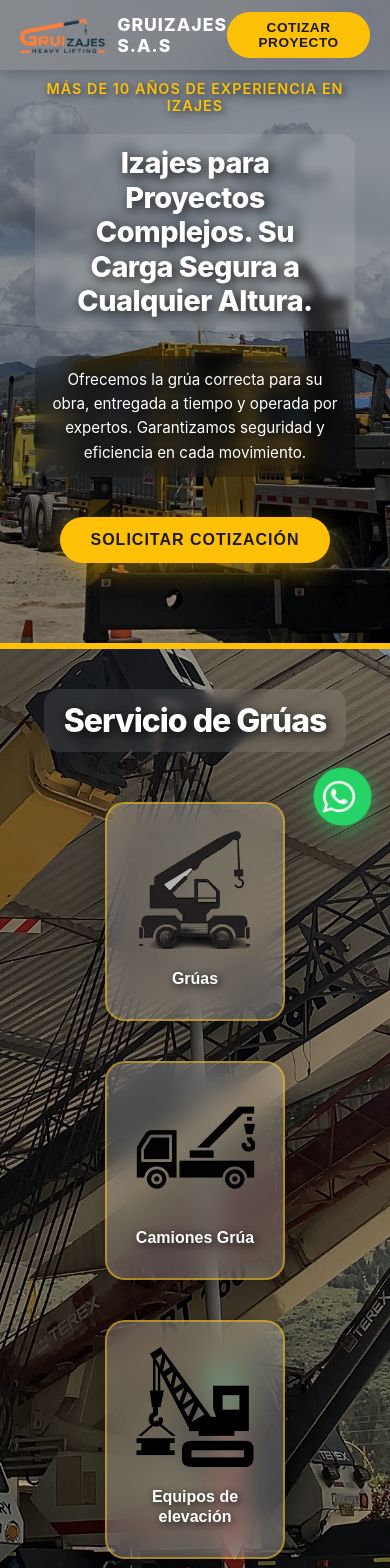
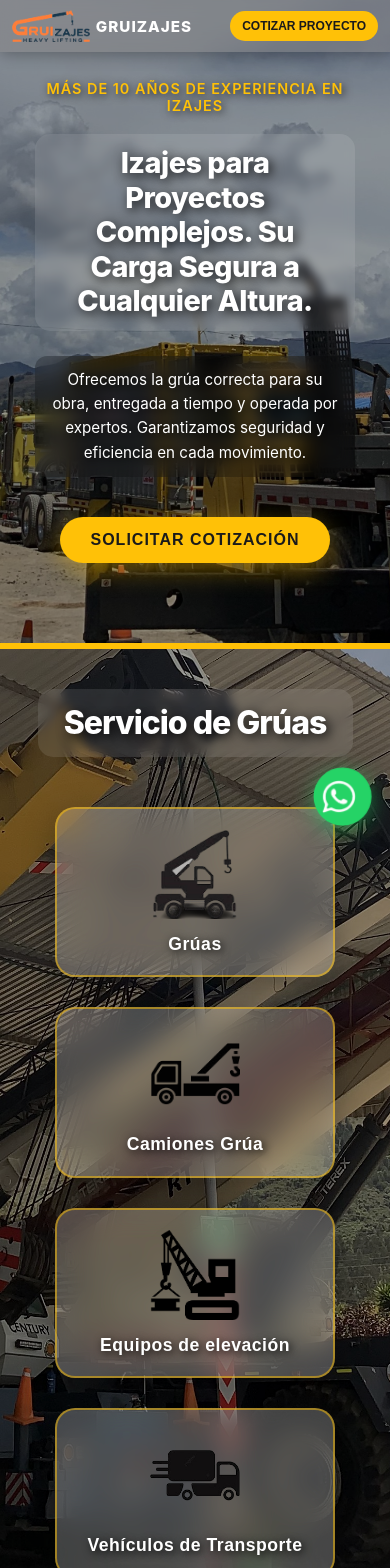
Before and after one commit to Marlonnxz/gruizajes-website, a React (Vite) app: page / in a window 390 px wide. Shown: the top 1568 px of the page. Built offline with nearby package versions, Linux system fonts and the light colour scheme.

Commit message:
Fix: Mejorar responsive del Navbar y agregar link al logo, se termina la pagina,se solucionaron ultimos bugs en el responsive

```diff
--- a/src/components/Navbar.css
+++ b/src/components/Navbar.css
@@ -7,22 +7,25 @@
   justify-content: space-between;
   align-items: center;
   padding: 15px 50px;
- background: rgba(138, 135, 135, 0.468);
+  background: rgba(138, 135, 135, 0.468);
   backdrop-filter: blur(10px);
   z-index: 1000;
-  box-shadow: 0 2px 15px rgba(0,0,0,0.3);
+  box-shadow: 0 2px 15px rgba(0, 0, 0, 0.3);
+  transition: all 0.3s ease;
 }
 
 .navbar-logo {
   display: flex;
   align-items: center;
   gap: 12px;
+  text-decoration: none;
 }
 
 .logo-img {
   height: 45px;
   width: auto;
   filter: brightness(1.1);
+  transition: height 0.3s ease;
 }
 
 .logo-text {
@@ -30,6 +33,8 @@
   font-weight: 800;
   color: #fff;
   letter-spacing: 1px;
+  white-space: nowrap;
+  transition: font-size 0.3s ease;
 }
 
 .navbar-menu {
@@ -50,17 +55,17 @@
 }
 
 .navbar-menu li a:hover {
-  color: #FFC107;
+  color: #ffc107;
 }
 
 .navbar-menu li a::after {
-  content: '';
+  content: "";
   position: absolute;
   bottom: -5px;
   left: 0;
   width: 0;
   height: 2px;
-  background: #FFC107;
+  background: #ffc107;
   transition: width 0.3s ease;
 }
 
@@ -69,7 +74,7 @@
 }
 
 .btn-cotizar {
-  background: #FFC107;
+  background: #ffc107;
   color: #1a1a1a;
   padding: 10px 25px;
   border-radius: 25px;
@@ -80,34 +85,64 @@
   transition: all 0.3s ease;
   text-transform: uppercase;
   letter-spacing: 0.5px;
+  white-space: nowrap;
 }
 
 .btn-cotizar:hover {
-  background: #FFD54F;
+  background: #ffd54f;
   transform: scale(1.05);
   box-shadow: 0 5px 15px rgba(255, 193, 7, 0.4);
 }
 
-/* Responsive */
-@media (max-width: 768px) {
+/* ================= RESPONSIVE OPTIMIZADO ================= */
+@media (max-width: 900px) {
   .navbar {
     padding: 12px 20px;
   }
+  .navbar-menu {
+    display: none;
+  }
+}
 
-  .navbar-menu {
+@media (max-width: 480px) {
+  .navbar {
+    padding: 10px 12px;
+  }
+
+  .navbar-logo {
+    gap: 6px;
+  }
+
+  .logo-img {
+    height: 32px;
+  }
+
+  .logo-text {
+    font-size: 0.95rem;
+  }
+
+  .logo-text span {
     display: none;
   }
 
   .btn-cotizar {
-    font-size: 0.85rem;
-    padding: 8px 20px;
+    padding: 8px 12px;
+    font-size: 0.75rem;
+    letter-spacing: 0;
+  }
+}
+
+@media (max-width: 370px) {
+  .navbar {
+    padding: 8px 8px;
   }
 
   .logo-text {
-    font-size: 1.1rem;
+    font-size: 0.85rem;
   }
 
-  .logo-img {
-    height: 35px;
+  .btn-cotizar {
+    padding: 6px 10px;
+    font-size: 0.7rem;
   }
 }
--- a/src/components/Navbar.jsx
+++ b/src/components/Navbar.jsx
@@ -11,9 +11,15 @@ function Navbar() {
 
   return (
     <nav className="navbar">
-      <div className="navbar-logo">
+      {}
+      <div
+        className="navbar-logo"
+        onClick={() => scrollToSection('inicio')}
+        style={{ cursor: 'pointer' }}
+      >
         <img src={logo} alt="Gruizajes" className="logo-img" />
-        <span className="logo-text">GRUIZAJES S.A.S</span>
+        {}
+        <span className="logo-text">GRUIZAJES <span>S.A.S</span></span>
       </div>
 
       <ul className="navbar-menu">
--- a/src/components/Services.css
+++ b/src/components/Services.css
@@ -75,7 +75,8 @@
   text-align: center;
   cursor: pointer;
   transition: all 0.3s ease;
-  width: 200px;
+  width: 100%;
+  max-width: 220px;
   position: relative;
   box-shadow: 0 8px 32px rgba(0, 0, 0, 0.3);
 }
@@ -92,7 +93,6 @@
   border-color: rgba(255, 193, 7, 1);
   box-shadow: 0 12px 40px rgba(255, 193, 7, 0.5);
 }
-
 
 .service-card.active h3 {
   color: #1a1a1a !important;
@@ -371,15 +371,24 @@
     background-attachment: scroll;
   }
 
+
   .services-title {
-    font-size: 2.5rem;
-    padding: 12px 20px;
+    font-size: 2rem;
+    padding: 15px 20px;
+    width: 90%;
+    max-width: 350px;
+    margin-left: auto;
+    margin-right: auto;
+    white-space: normal;
+    line-height: 1.2;
   }
+
 
   .services-grid {
     grid-template-columns: 1fr;
-    gap: 40px;
-    max-width: 300px;
+    gap: 30px;
+    max-width: 280px;
+    margin: 0 auto;
   }
 
   .fleet-grid {
@@ -403,19 +412,32 @@
 }
 
 @media (max-width: 480px) {
-  .services-title {
-    font-size: 2rem;
+  .service-card {
+    width: 100%;
+    max-width: none;
+    padding: 20px 15px;
+    display: flex;
+    flex-direction: column;
+    align-items: center;
+    justify-content: center;
   }
 
-  .service-card {
-    width: 180px;
-    padding: 25px 20px;
+
+  .service-icon-wrapper {
+    height: 90px;
+    margin-bottom: 15px;
+  }
+
+  .service-icon-img {
+    width: 90px;
+    height: 90px;
   }
 
 
   .service-card h3 {
-    font-size: 1rem;
-    letter-spacing: 0px;
+    font-size: 1.1rem;
+    letter-spacing: 0.5px;
+    margin: 0;
   }
 
   .fleet-info h4 {
```
